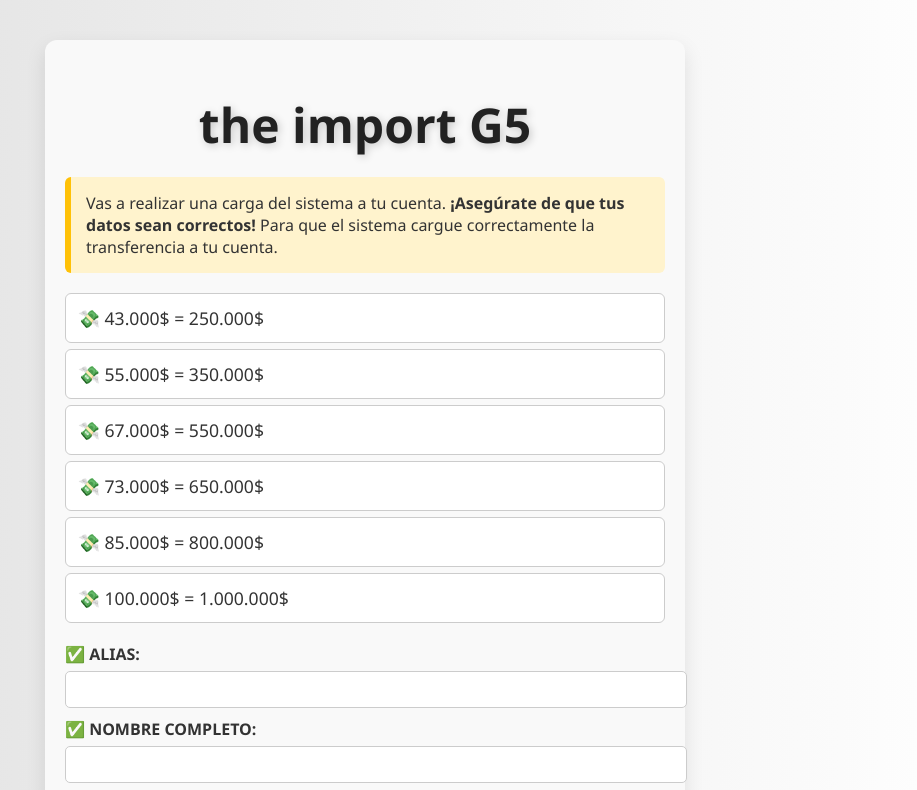
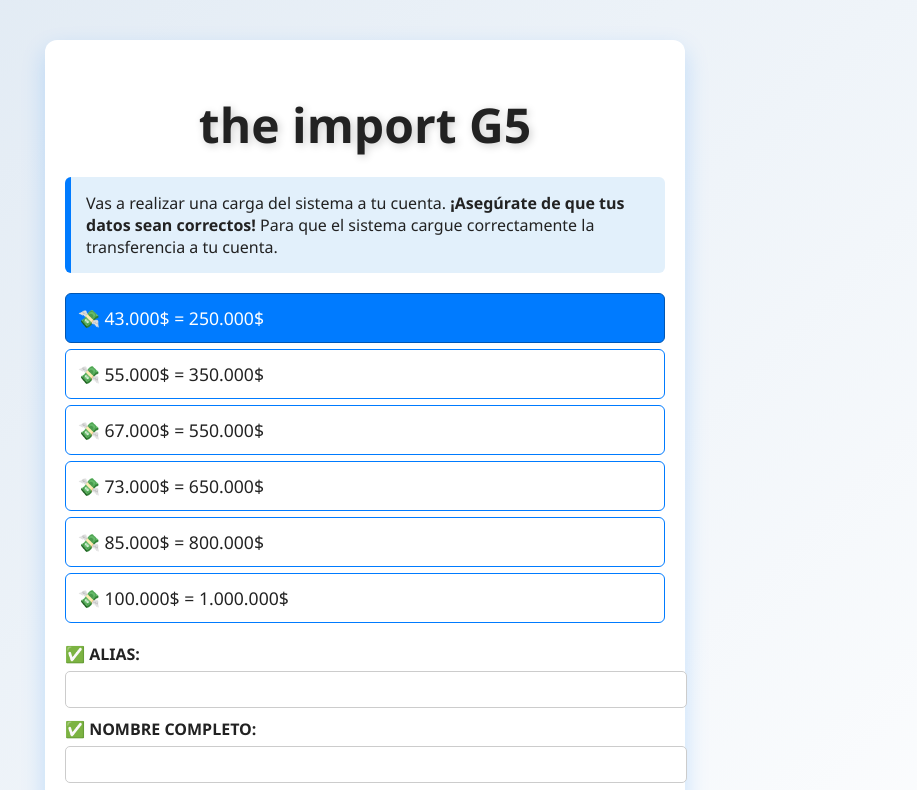
Before and after one commit to theimport/Transferencia-g5, a plain HTML site: page index.html in a window 1280 px wide. Both pictures are taken after a click on the element "💸 43.000$ = 250.000$". Shown: the top 790 px of the page, without its empty margins (275-1192 px from the left). Drawn offline with Linux system fonts and the light colour scheme.

Commit message:
Update index.html

```diff
--- a/index.html
+++ b/index.html
@@ -6,19 +6,19 @@
   <title>the import G5</title>
   <style>
     body {
-      background: linear-gradient(to right, #e0e0e0, #ffffff);
+      background: linear-gradient(135deg, #dfe9f3 0%, #ffffff 100%);
       font-family: 'Segoe UI', sans-serif;
       margin: 0;
       padding: 0;
-      color: #333;
+      color: #222;
     }
     .container {
       max-width: 600px;
       margin: 40px auto;
       padding: 20px;
-      background: #f9f9f9;
+      background: #ffffff;
       border-radius: 12px;
-      box-shadow: 0 8px 20px rgba(0,0,0,0.1);
+      box-shadow: 0 10px 25px rgba(0, 123, 255, 0.2);
     }
     h1 {
       font-size: 3em;
@@ -28,9 +28,9 @@
       margin-bottom: 20px;
     }
     .mensaje {
-      background-color: #fff3cd;
+      background-color: #e2f0fb;
       padding: 15px;
-      border-left: 6px solid #ffc107;
+      border-left: 6px solid #007bff;
       margin-bottom: 20px;
       border-radius: 6px;
     }
@@ -42,13 +42,18 @@
       background: #fff;
       padding: 12px;
       margin: 6px 0;
-      border: 1px solid #ccc;
+      border: 1px solid #007bff;
       border-radius: 6px;
       cursor: pointer;
       transition: background 0.3s;
     }
     .opcion:hover {
       background: #e6f7ff;
+    }
+    .opcion.selected {
+      background-color: #007bff;
+      color: white;
+      border-color: #0056b3;
     }
     .formulario {
       margin-top: 20px;
@@ -67,7 +72,7 @@
     }
     button {
       margin-top: 20px;
-      background: #28a745;
+      background: #007bff;
       color: white;
       padding: 12px;
       width: 100%;
@@ -77,13 +82,13 @@
       cursor: pointer;
     }
     button:hover {
-      background: #218838;
+      background: #0069d9;
     }
     .resultado {
       margin-top: 20px;
       padding: 15px;
-      background: #d1ecf1;
-      border-left: 6px solid #0c5460;
+      background: #e6f7ff;
+      border-left: 6px solid #007bff;
       border-radius: 6px;
       display: none;
     }
@@ -121,14 +126,16 @@
     Para que el sistema cargue correctamente la transferencia a tu cuenta.
   </div>
 
-  <div class="opciones">
-    <div class="opcion">💸 43.000$ = 250.000$</div>
-    <div class="opcion">💸 55.000$ = 350.000$</div>
-    <div class="opcion">💸 67.000$ = 550.000$</div>
-    <div class="opcion">💸 73.000$ = 650.000$</div>
-    <div class="opcion">💸 85.000$ = 800.000$</div>
-    <div class="opcion">💸 100.000$ = 1.000.000$</div>
+  <div class="opciones" id="opciones">
+    <div class="opcion" data-value="43.000$ = 250.000$">💸 43.000$ = 250.000$</div>
+    <div class="opcion" data-value="55.000$ = 350.000$">💸 55.000$ = 350.000$</div>
+    <div class="opcion" data-value="67.000$ = 550.000$">💸 67.000$ = 550.000$</div>
+    <div class="opcion" data-value="73.000$ = 650.000$">💸 73.000$ = 650.000$</div>
+    <div class="opcion" data-value="85.000$ = 800.000$">💸 85.000$ = 800.000$</div>
+    <div class="opcion" data-value="100.000$ = 1.000.000$">💸 100.000$ = 1.000.000$</div>
   </div>
+
+  <input type="hidden" id="montoSeleccionado" name="monto" required />
 
   <form class="formulario" id="formulario">
     <label for="alias">✅ ALIAS:</label>
@@ -156,7 +163,7 @@
     </div>
 
     <div class="wspp">
-      <a href="https://wa.me/5492224513719?text=Hola, adjunto mi comprobante de pago para la carga G5." target="_blank">
+      <a id="whatsappLink" href="#" target="_blank">
         📤 Enviar comprobante por WhatsApp
       </a>
     </div>
@@ -164,10 +171,34 @@
 </div>
 
 <script>
-  document.getElementById('formulario').addEventListener('submit', function(e) {
+  const opciones = document.querySelectorAll(".opcion");
+  const montoInput = document.getElementById("montoSeleccionado");
+  const formulario = document.getElementById("formulario");
+  const resultado = document.getElementById("resultado");
+  const whatsappLink = document.getElementById("whatsappLink");
+
+  opciones.forEach(opcion => {
+    opcion.addEventListener("click", () => {
+      opciones.forEach(o => o.classList.remove("selected"));
+      opcion.classList.add("selected");
+      montoInput.value = opcion.getAttribute("data-value");
+    });
+  });
+
+  formulario.addEventListener("submit", function(e) {
     e.preventDefault();
-    document.getElementById('resultado').style.display = 'block';
+    resultado.style.display = 'block';
     window.scrollTo({ top: document.body.scrollHeight, behavior: 'smooth' });
+
+    const alias = document.getElementById("alias").value;
+    const nombre = document.getElementById("nombre").value;
+    const dni = document.getElementById("dni").value;
+    const banco = document.getElementById("banco").value;
+    const monto = montoInput.value;
+
+    const mensaje = `Hola, envío mi comprobante de carga:\n\n💸 Monto: ${monto}\n✅ ALIAS: ${alias}\n✅ NOMBRE: ${nombre}\n✅ DNI: ${dni}\n✅ BANCO: ${banco}`;
+    const url = `https://wa.me/5492224513719?text=${encodeURIComponent(mensaje)}`;
+    whatsappLink.href = url;
   });
 </script>
 
```
